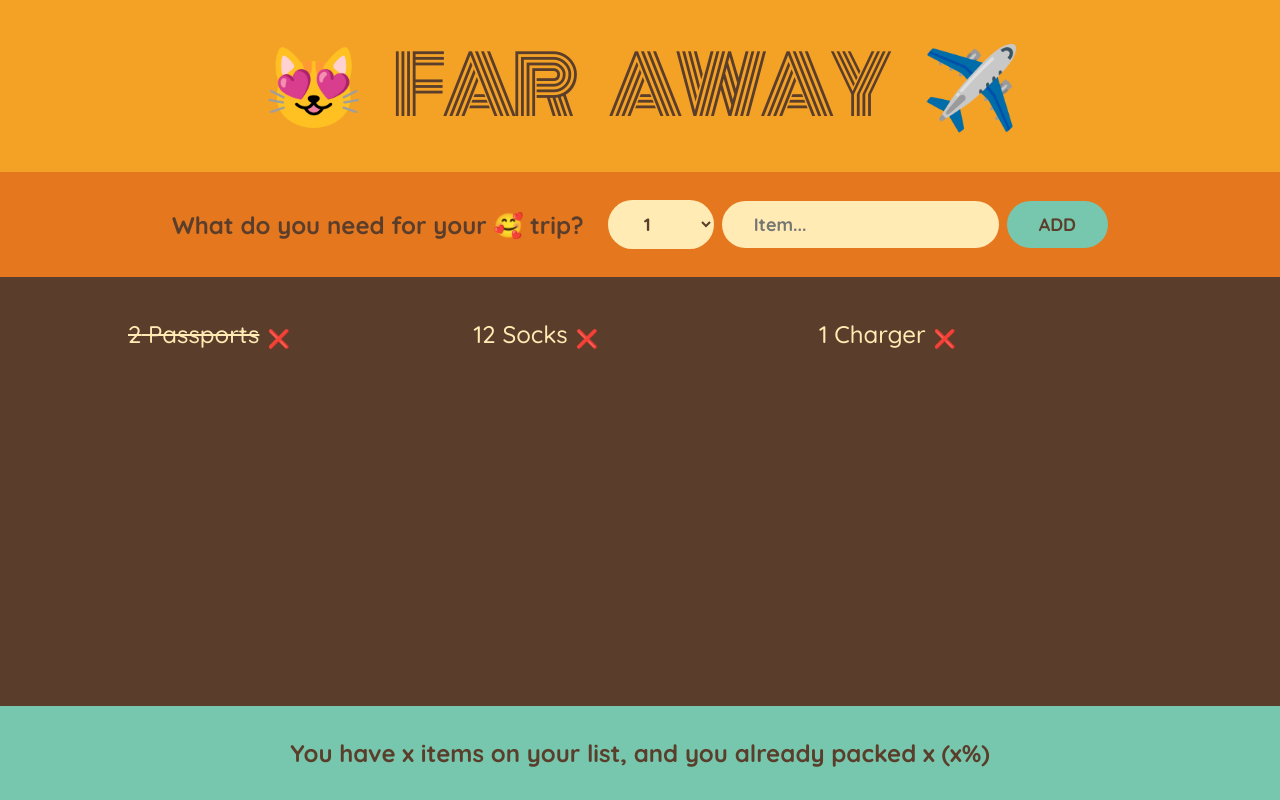
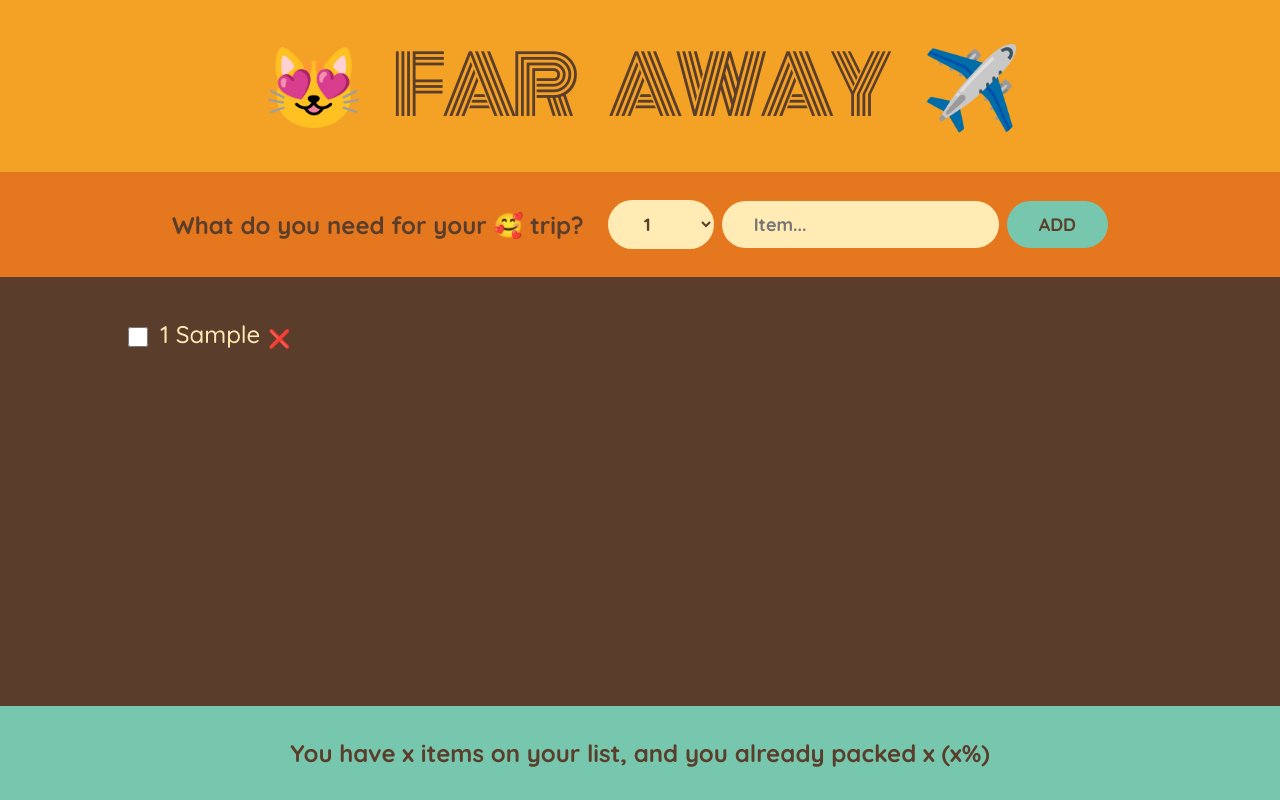
Before and after one commit to mushroom18/ReactCourse, a React (Vite) app: page / in a window 1280 px wide. Both pictures are taken after typing "Sample" into the empty fields and a click on the button "ADD". Built offline with nearby package versions, Linux system fonts and the light colour scheme.

Commit message:
finish the travel list items part

```diff
--- a/src/03-travel-list/App.jsx
+++ b/src/03-travel-list/App.jsx
@@ -1,18 +1,35 @@
 import { useState } from "react";
 import "./index.css";
 
-const initialItems = [
-  { id: 1, description: "Passports", quantity: 2, packed: true },
-  { id: 2, description: "Socks", quantity: 12, packed: false },
-  { id: 3, description: "Charger", quantity: 1, packed: false },
-];
+export default function App() {
+  const [items, setItems] = useState([]);
 
-export default function App() {
+  function handleAddItems(item) {
+    setItems((items) => [...items, item]);
+  }
+
+  function handleDeleteItem(id) {
+    setItems((items) => items.filter((item) => item.id !== id));
+  }
+
+  function handleToggleItem(id) {
+    setItems((items) =>
+      items.map((item) =>
+        item.id === id ? { ...item, packed: !item.packed } : item
+      )
+    );
+  }
+
   return (
     <div className="app">
       <Logo />
-      <Form />
-      <PackingList />
+      <Form onAddItems={handleAddItems} />
+      <PackingList
+        items={items}
+        key={items.id}
+        onDeleteItem={handleDeleteItem}
+        onToggleItem={handleToggleItem}
+      />
       <Stats />
     </div>
   );
@@ -22,7 +39,7 @@ function Logo() {
   return <h1>😻 Far Away ✈️</h1>;
 }
 
-function Form() {
+function Form({ onAddItems }) {
   const [description, setDescription] = useState("");
   const [quantity, setQuantity] = useState(1);
 
@@ -32,6 +49,9 @@ function Form() {
 
     const newItem = { description, quantity, packed: false, id: Date.now() };
     console.log(newItem);
+
+    onAddItems(newItem);
+
     setDescription("");
     setQuantity(1);
   }
@@ -65,24 +85,34 @@ function Form() {
   );
 }
 
-function PackingList() {
+function PackingList({ items, onDeleteItem, onToggleItem }) {
   return (
     <div className="list">
       <ul>
-        {initialItems.map((item) => (
-          <Items itemObj={item} key={item.id} />
+        {items.map((item) => (
+          <Items
+            items={item}
+            key={item.id}
+            onDeleteItem={onDeleteItem}
+            onToggleItem={onToggleItem}
+          />
         ))}
       </ul>
     </div>
   );
 }
 
-function Items({ itemObj }) {
+function Items({ items, onDeleteItem, onToggleItem }) {
   return (
     <li>
-      <span style={itemObj.packed ? { textDecoration: "line-through" } : {}}>
-        {itemObj.quantity} {itemObj.description}
-        <button>❌</button>
+      <input
+        type="checkbox"
+        value={items.packed}
+        onChange={() => onToggleItem(items.id)}
+      />
+      <span style={items.packed ? { textDecoration: "line-through" } : {}}>
+        {items.quantity} {items.description}
+        <button onClick={() => onDeleteItem(items.id)}>❌</button>
       </span>
     </li>
   );
```
